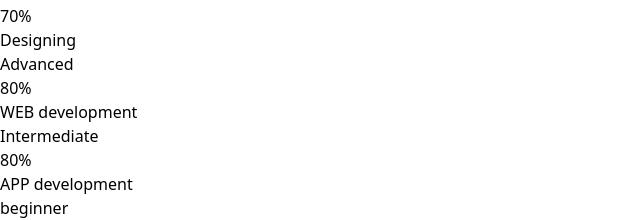
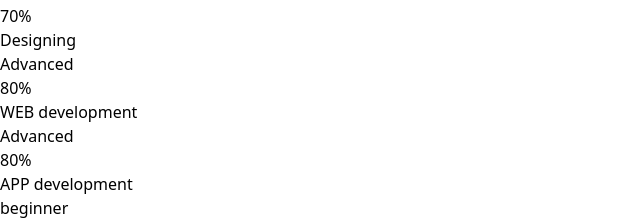
Before and after one commit to ArghaGhosh-01/Argha-Ghosh, a React (Vite) app: page / in a window 1280 px wide. Shown: the part 1762-1982 px from the top of the page, without its empty margins (0-640 px from the left). Built offline with nearby package versions, Linux system fonts and the light colour scheme.

Commit message:
Skills data added

```diff
--- a/src/components/data/skillsData.js
+++ b/src/components/data/skillsData.js
@@ -1,7 +1,7 @@
 const skillsData = [
   { topic: "Frontend", status: "Intermediate", percentage: "70" },
   { topic: "Designing", status: "Advanced", percentage: "80" },
-  { topic: "WEB development", status: "Intermediate", percentage: "80" },
+  { topic: "WEB development", status: "Advanced", percentage: "80" },
   { topic: "APP development", status: "beginner", percentage: "40" },
 ];
 
```
